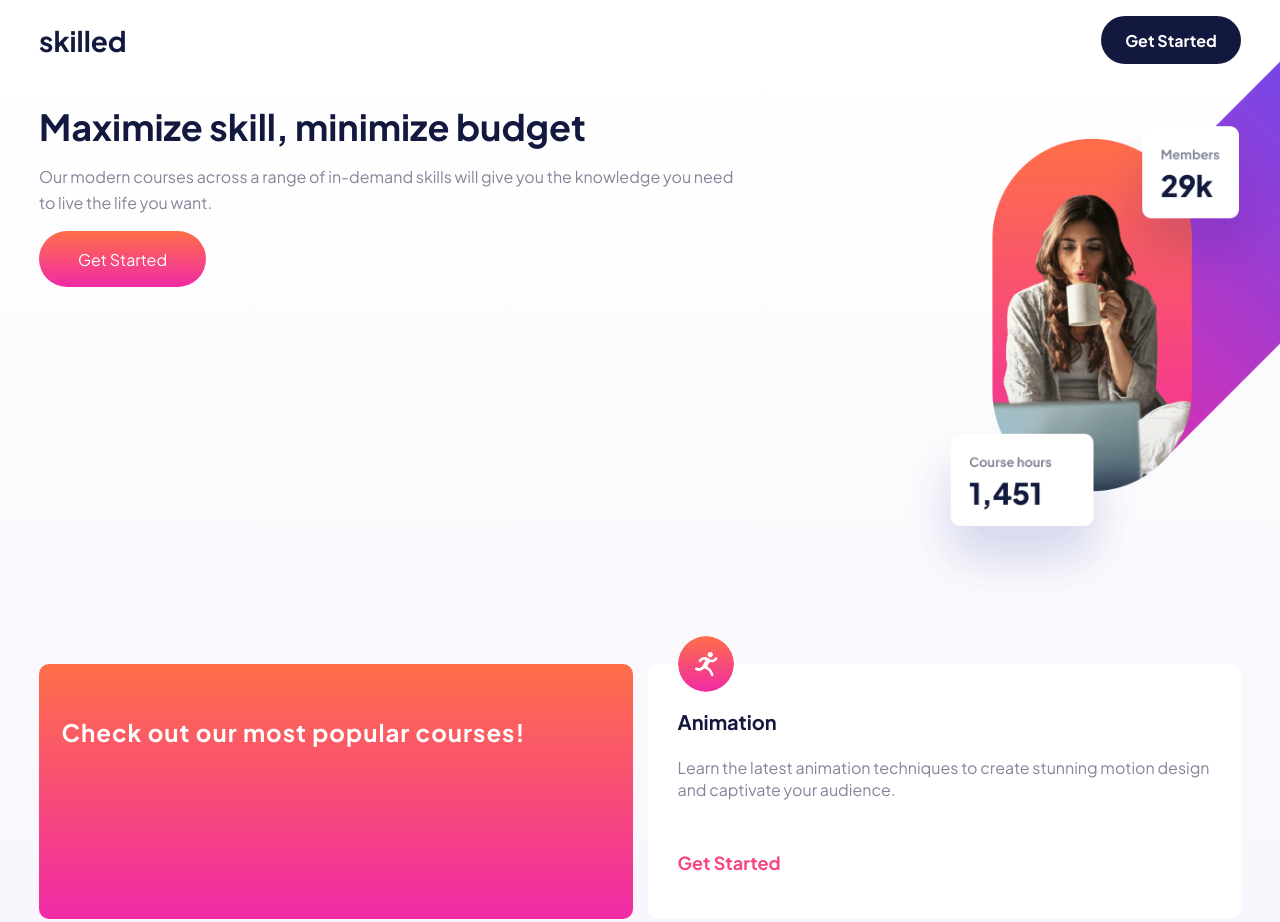
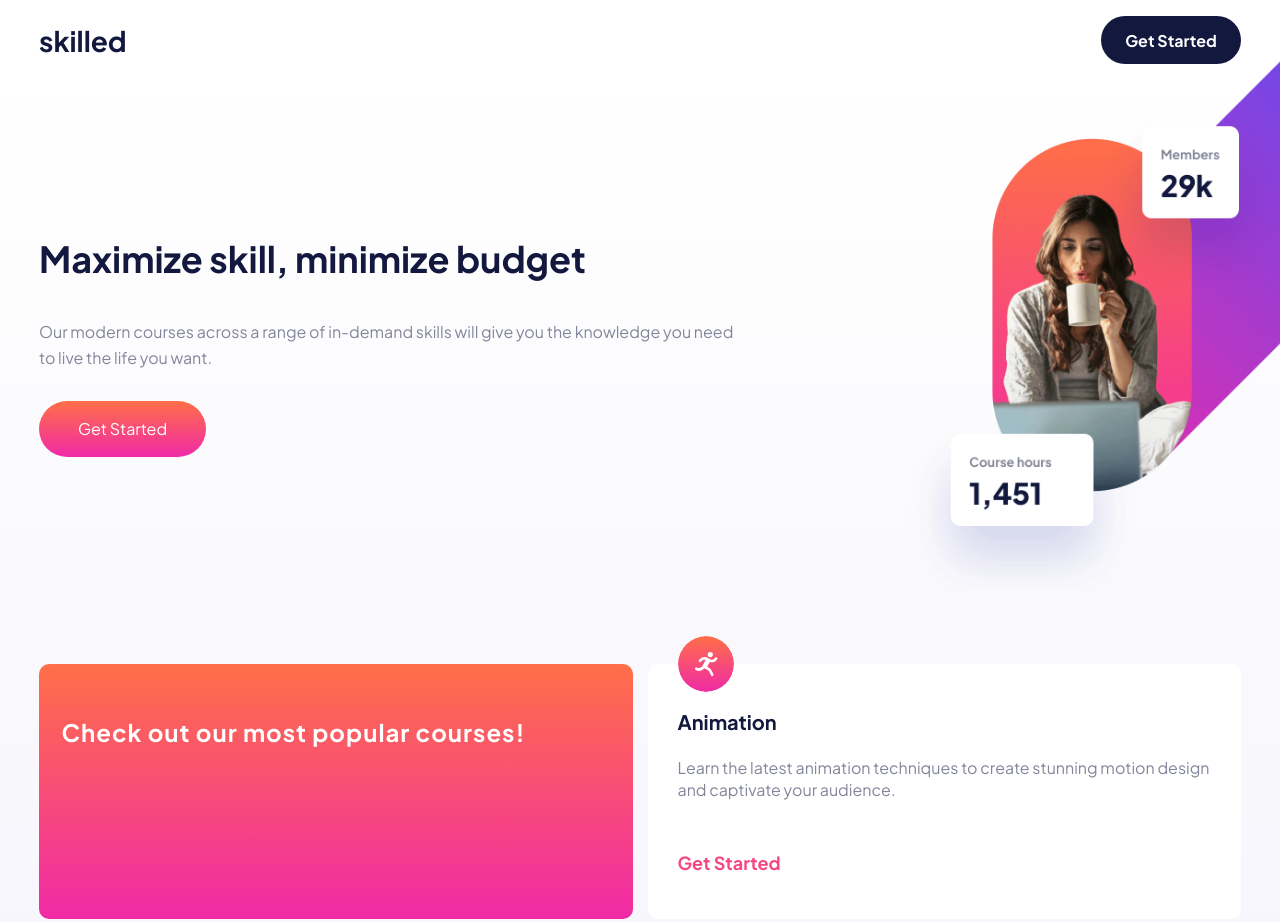
Before and after one commit to Ching0810/FM-skilled-elearning-landing-page, a plain HTML site: page index.html in a window 1280 px wide. Shown: the top 922 px of the page. Drawn offline with Linux system fonts and the light colour scheme.

Commit message:
modify tablet mode page main-content section arrangement

```diff
--- a/style.scss
+++ b/style.scss
@@ -230,6 +230,15 @@ button {
         height: 500px;
         .main-content {
           width: 58%;
+          display: flex;
+          flex-direction: column;
+          justify-content: center;
+          h1 {
+            margin-bottom: 2.5rem;
+          }
+          p {
+            margin-bottom: 2rem;
+          }
         }
         .main-img {
           background-image: url('./starter-code/assets/image-hero-tablet@2x.png');
@@ -279,9 +288,6 @@ button {
       main {
         height: 750px;
         .main-content {
-          display: flex;
-          flex-direction: column;
-          justify-content: center;
           width: 40%;
           h1 {
             font-size: 52px;
```
Also changed, not shown: style.css, 1 other file.
